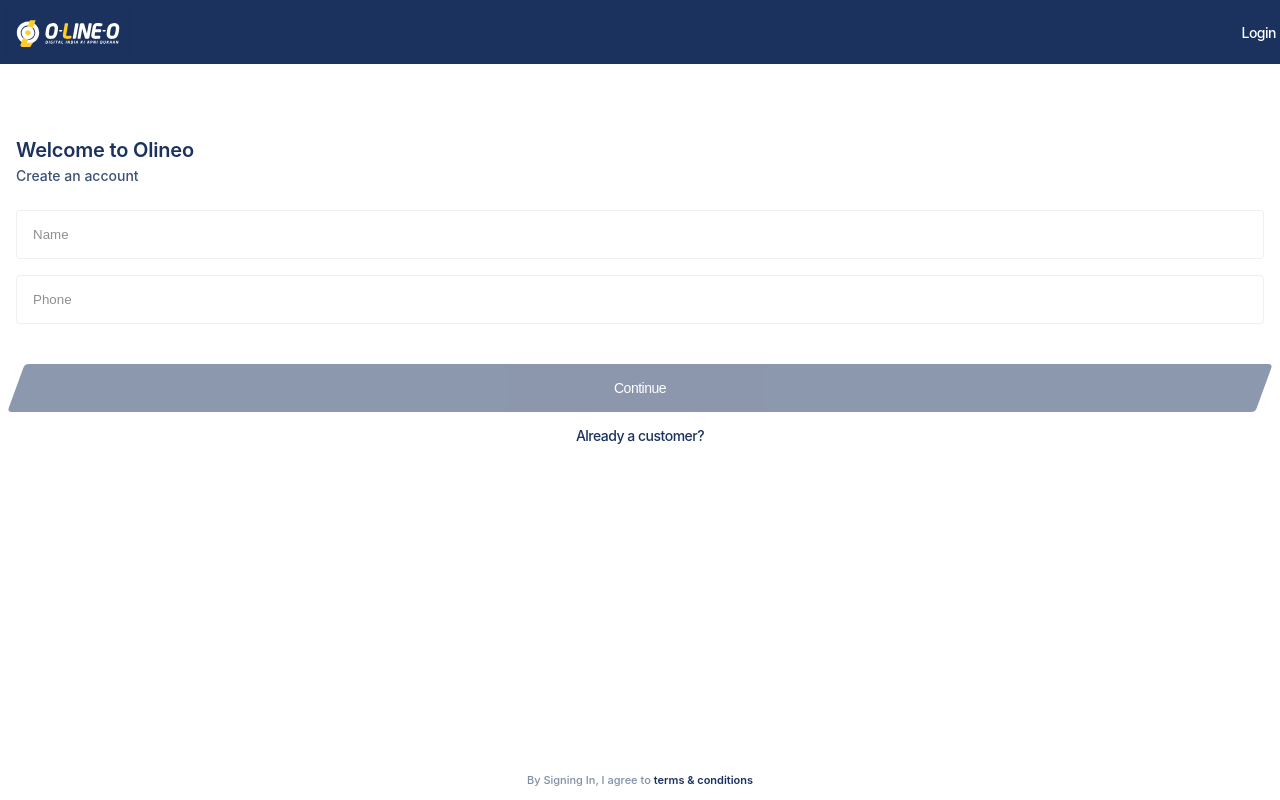
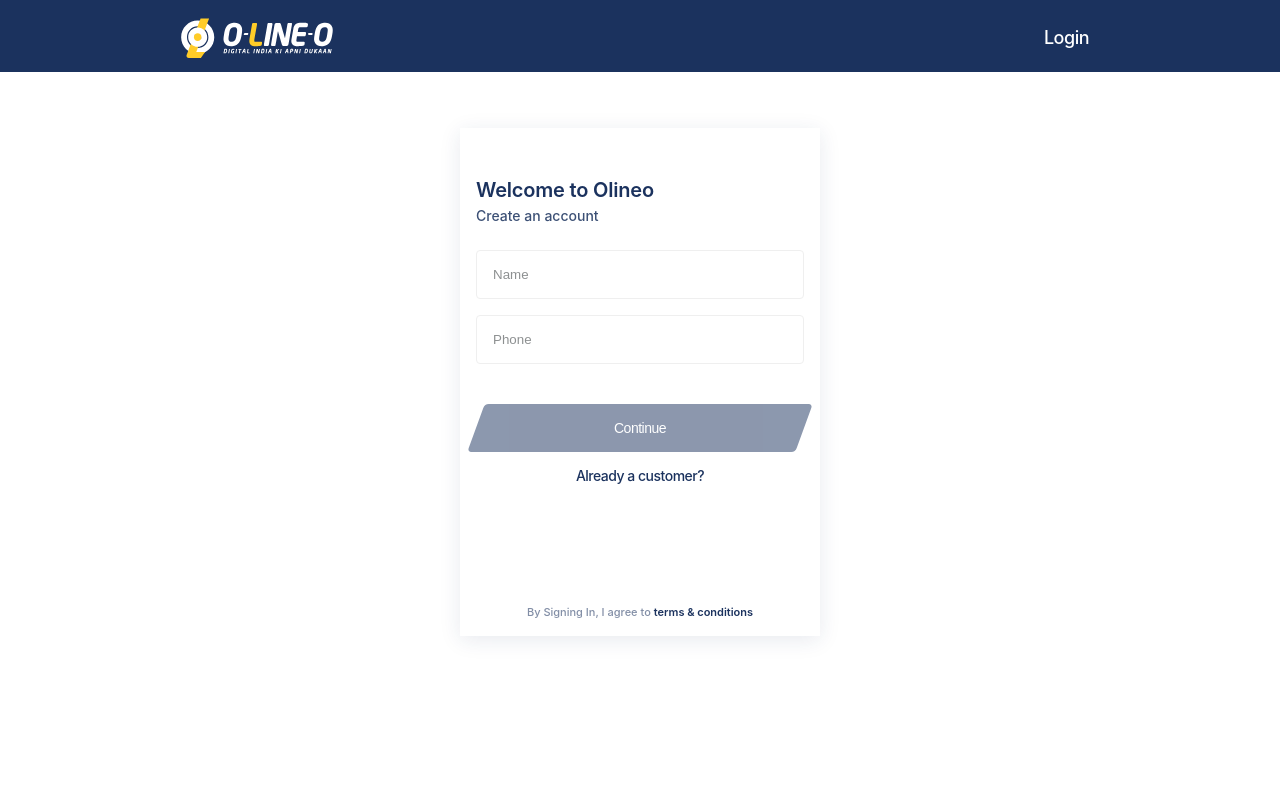
Before and after one commit to Sk7867/olineo_temp, a React (Create React App) app: page / in a window 1280 px wide. Built offline with nearby package versions, Linux system fonts and the light colour scheme.

Commit message:
#6: login desk view added

```diff
--- a/src/App.css
+++ b/src/App.css
@@ -4,13 +4,23 @@
   box-sizing: border-box;
 }
 
-.pageWrapper{
-  padding: 8.5rem 1rem 11.438rem;
+.App{
+  display: flex;
+  justify-content: center;
+  align-items: center;
+}
+
+.signup-wrapper{
+  margin: 128px 0 0;
+  padding: 48px 1rem 1rem;
   display: flex;
   flex-direction: column;
   justify-content: center;
   /* align-items: center; */
   gap: 24px;
+  width: 100%;
+  height: 100%;
+  position: relative;
 }
 
 .page-heading{
@@ -114,9 +124,10 @@
 
 .tc-Footer{
   width: 100%;
-  position: fixed;
-  bottom: 0;
-  margin-bottom: 12px;
+  /* position: fixed;
+  bottom: 0; */
+  /* margin-bottom: 12px; */
+  margin: 96px 0 0;
 }
 
 .footer-Text{
@@ -161,3 +172,11 @@
 .btn-disable{
   pointer-events: none !important;
 }
+
+@media screen and (min-width:1024px) {
+  .signup-wrapper{
+    max-width: 360px;
+    height: fit-content;
+    box-shadow: 0px 4px 20px rgba(27, 50, 94, 0.1);
+  }
+}
--- a/src/components/HeaderBar/HeaderBar.css
+++ b/src/components/HeaderBar/HeaderBar.css
@@ -12,17 +12,22 @@
   display: flex;
   justify-content: space-between;
   align-items: center;
-  padding: 0 4px;
+  padding: 0 16px 0 4px;
 }
 
 .logo{
   max-width: 128px;
   max-height: 50px;
+  cursor: pointer;
 }
 
 .logo img{
   width: 100%;
   height: 100%;
+}
+
+.logo_desk{
+  display: none;
 }
 
 .alternate-way{
@@ -33,3 +38,28 @@
   color: white;
   cursor: pointer;
 }
+
+@media screen and (min-width: 1024px) {
+  .headerContainer{
+    height: 4.5rem;
+    padding: 16px 175px;
+  }
+
+  .logo{
+    max-width: 156px;
+    max-height: 44px;
+  }
+
+  .logo_mob{
+    display: none;
+  }
+
+  .logo_desk{
+    display: block;
+  }
+
+  .alternate-way{
+    font-size: 18px;
+    line-height: 24px;
+  }
+}
--- a/src/components/HeaderBar/HeaderBar.js
+++ b/src/components/HeaderBar/HeaderBar.js
@@ -3,6 +3,7 @@
 
 //Images
 import navbarLogo from '../../assets/vector/navbar_logo.svg'
+import navbarLogoDesk from '../../assets/vector/navbar_logo_desk.svg'
 
 const HeaderBar = ({ alternateWay, alternateLink }) => {
   const nav = useNavigate()
@@ -16,7 +17,8 @@
     <div className={'headerContainer'}>
       <div className={'headerWrapper'}>
         <div className={'logo'}>
-          <img src={navbarLogo} alt="" />
+          <img src={navbarLogo} alt="" className='logo_mob' />
+          <img src={navbarLogoDesk} alt="" className='logo_desk' />
         </div>
         <p className={'alternate-way'} onClick={pageSwitch}>
           {alternateWay}
--- a/src/pages/Login.js
+++ b/src/pages/Login.js
@@ -34,7 +34,7 @@
 
   return (
     <>
-      <div className='pageWrapper'>
+      <div className='signup-wrapper'>
         <div className='signup-header'>
           <h1 className='page-heading'>Welcome Back!</h1>
           <p className={'page-desc'}>Login here</p>
@@ -48,9 +48,9 @@
             <p className='extra-btn' onClick={pageSwitch}>New to Olineo? Join here</p>
           </div>
         </form>
-      </div>
-      <div className='tc-Footer'>
-        <p className='footer-Text'>By Signing In, I agree to <span>terms & conditions</span></p>
+        <div className='tc-Footer'>
+          <p className='footer-Text'>By Signing In, I agree to <span>terms & conditions</span></p>
+        </div>
       </div>
     </>
   )
--- a/src/pages/OtpValid.js
+++ b/src/pages/OtpValid.js
@@ -40,7 +40,7 @@
   )
   return (
     <>
-      <div className='pageWrapper'>
+      <div className='signup-wrapper'>
         <div className='signup-header'>
           <h1 className='page-heading'>Confirmation code</h1>
           <p className={'page-desc'}>Please check you phone for 6-digit confimation code.</p>
--- a/src/pages/Signup.js
+++ b/src/pages/Signup.js
@@ -39,7 +39,7 @@
   return (
     <>
       {/* <HeaderBar /> */}
-      <div className='pageWrapper'>
+      <div className='signup-wrapper'>
         <div className='signup-header'>
           <h1 className='page-heading'>Welcome to Olineo</h1>
           <p className={'page-desc'}>Create an account</p>
@@ -54,9 +54,9 @@
             <p className='extra-btn' onClick={pageSwitch}>Already a customer?</p>
           </div>
         </form>
-      </div>
-      <div className='tc-Footer'>
-        <p className='footer-Text'>By Signing In, I agree to <span>terms & conditions</span></p>
+        <div className='tc-Footer'>
+          <p className='footer-Text'>By Signing In, I agree to <span>terms & conditions</span></p>
+        </div>
       </div>
     </>
   )
--- a/src/pages/addUser.js
+++ b/src/pages/addUser.js
@@ -23,7 +23,7 @@
   )
   return (
     <>
-      <div className='pageWrapper'>
+      <div className='signup-wrapper'>
         <div className='signup-header'>
           <h1 className='page-heading'>Complete your profile</h1>
           <p className={'page-desc'}>And you’re good to go</p>
```
Also changed, not shown: src/assets/vector/navbar_logo_desk.png (added), src/assets/vector/navbar_logo_desk.svg (added).
